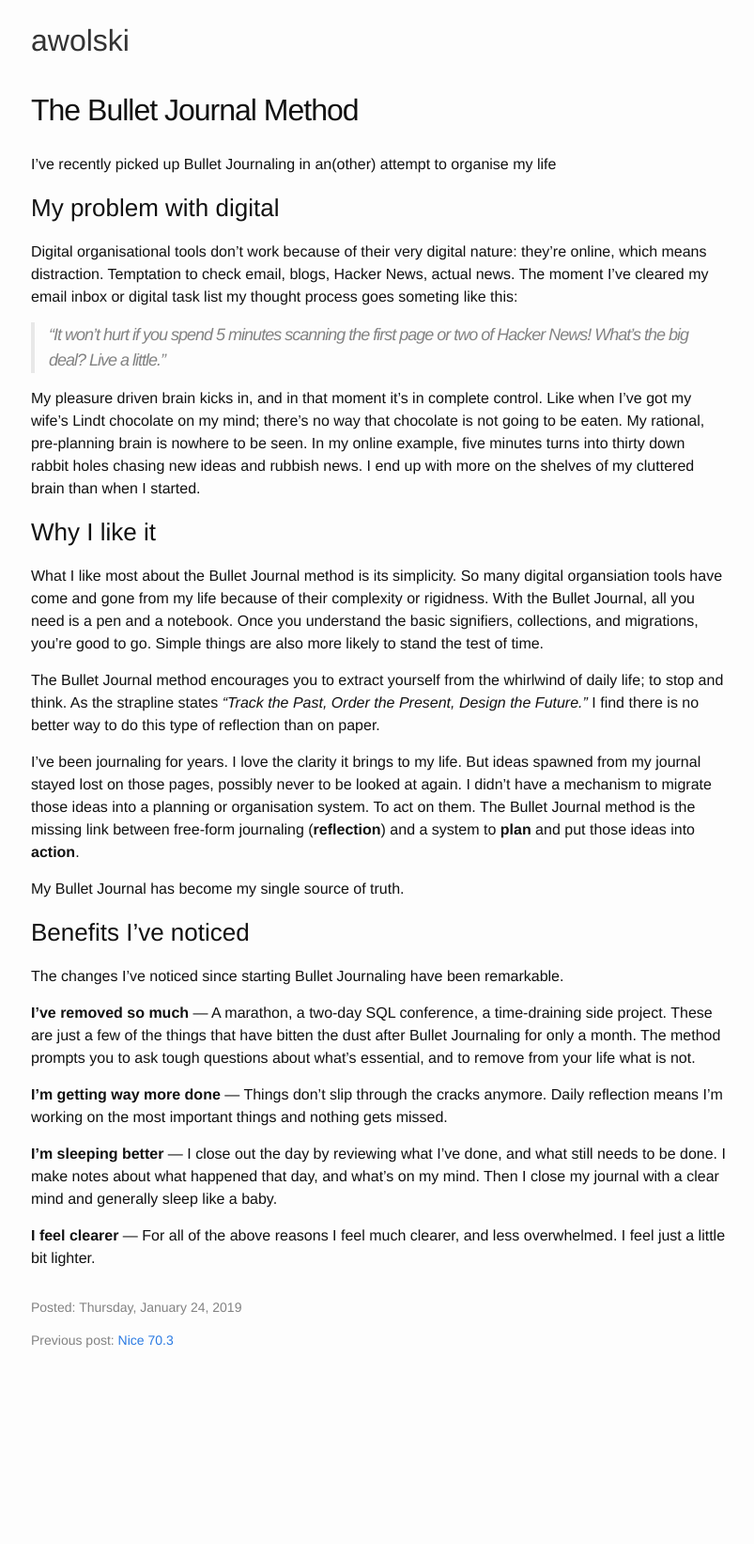
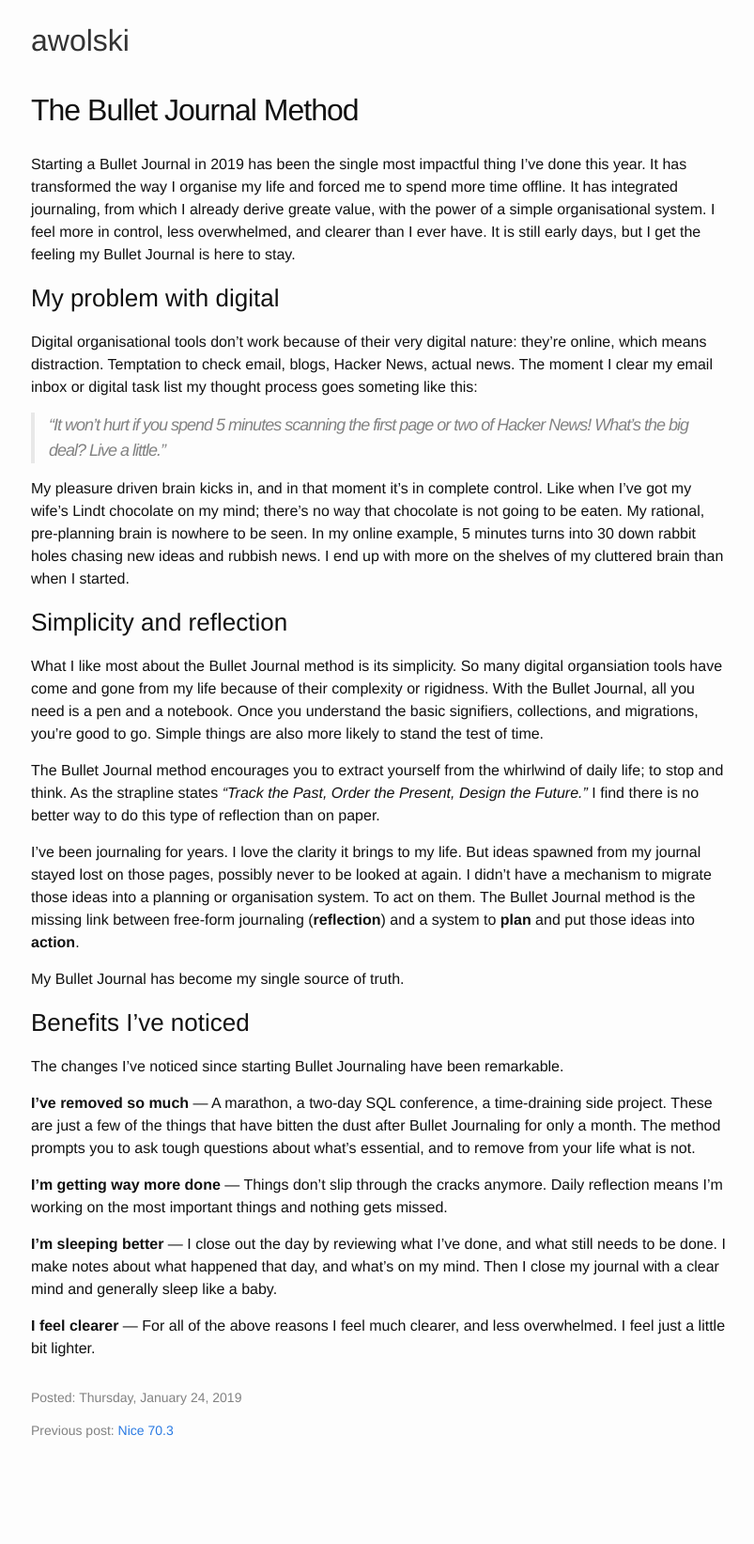
Before and after one commit to awolski/awolski.github.io, a Jekyll site: the page built from _posts/2019-01-24-the-bullet-journal-method.md, in a window 1280 px wide. Shown: the whole page at 94% size, without its empty margins (237-1040 px from the left). Built offline with Jekyll 4.4.1, drawn with Linux system fonts in a browser that asks for light colours; comment, search, counter and statistics services are not loaded; before the commit the page ends 1547 px from its top, so only the background shows below that.

Commit message:
Finish bullet journal post

```diff
--- a/_posts/2019-01-24-the-bullet-journal-method.md
+++ b/_posts/2019-01-24-the-bullet-journal-method.md
@@ -4,18 +4,18 @@ title:  "The Bullet Journal Method"
 permalink: /bujo
 ---
 
-I've recently picked up Bullet Journaling in an(other) attempt to organise my life
+Starting a Bullet Journal in 2019 has been the single most impactful thing I've done this year. It has transformed the way I organise my life and forced me to spend more time offline. It has integrated journaling, from which I already derive greate value, with the power of a simple organisational system. I feel more in control, less overwhelmed, and clearer than I ever have. It is still early days, but I get the feeling my Bullet Journal is here to stay.
 
 ### My problem with digital
 
-Digital organisational tools don't work because of their very digital nature: they're online, which means distraction. Temptation to check email, blogs, Hacker News, actual news. The moment I've cleared my email inbox or digital task list my thought process goes someting like this:
+Digital organisational tools don't work because of their very digital nature: they're online, which means distraction. Temptation to check email, blogs, Hacker News, actual news. The moment I clear my email inbox or digital task list my thought process goes someting like this:
 
 > _"It won't hurt if you spend 5 minutes scanning the first page or two of Hacker News! What's the big deal? Live a little."_
 
-My pleasure driven brain kicks in, and in that moment it's in complete control. Like when I've got my wife's Lindt chocolate on my mind; there's no way that chocolate is not going to be eaten. My rational, pre-planning brain is nowhere to be seen. In my online example, five minutes turns into thirty down rabbit holes chasing new ideas and rubbish news. I end up with more on the shelves of my cluttered brain than when I started.
+My pleasure driven brain kicks in, and in that moment it's in complete control. Like when I've got my wife's Lindt chocolate on my mind; there's no way that chocolate is not going to be eaten. My rational, pre-planning brain is nowhere to be seen. In my online example, 5 minutes turns into 30 down rabbit holes chasing new ideas and rubbish news. I end up with more on the shelves of my cluttered brain than when I started.
 
 
-### Why I like it
+### Simplicity and reflection
 
 What I like most about the Bullet Journal method is its simplicity. So many digital organsiation tools have come and gone from my life because of their complexity or rigidness. With the Bullet Journal, all you need is a pen and a notebook. Once you understand the basic signifiers, collections, and migrations, you're good to go. Simple things are also more likely to stand the test of time.
 
```
